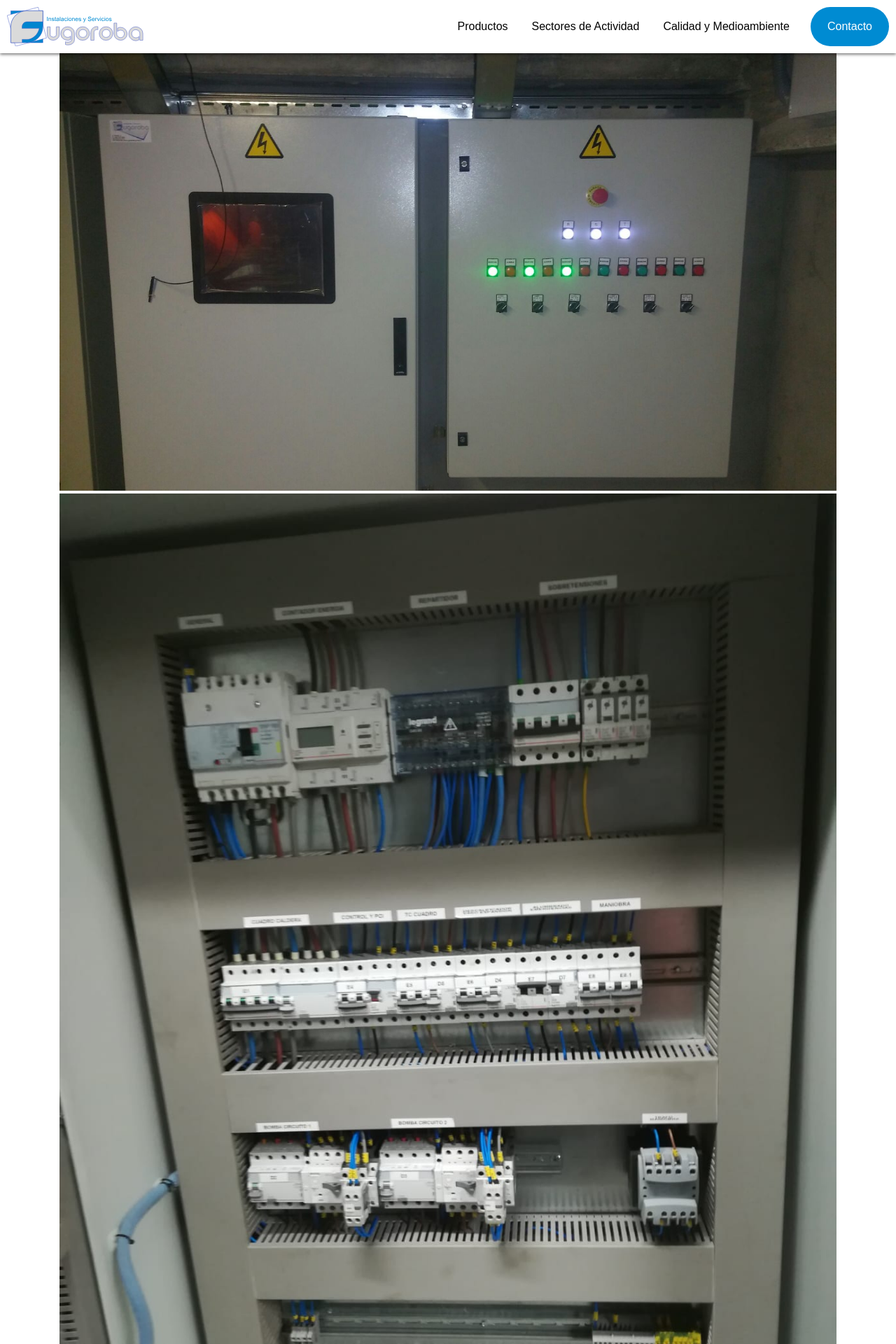
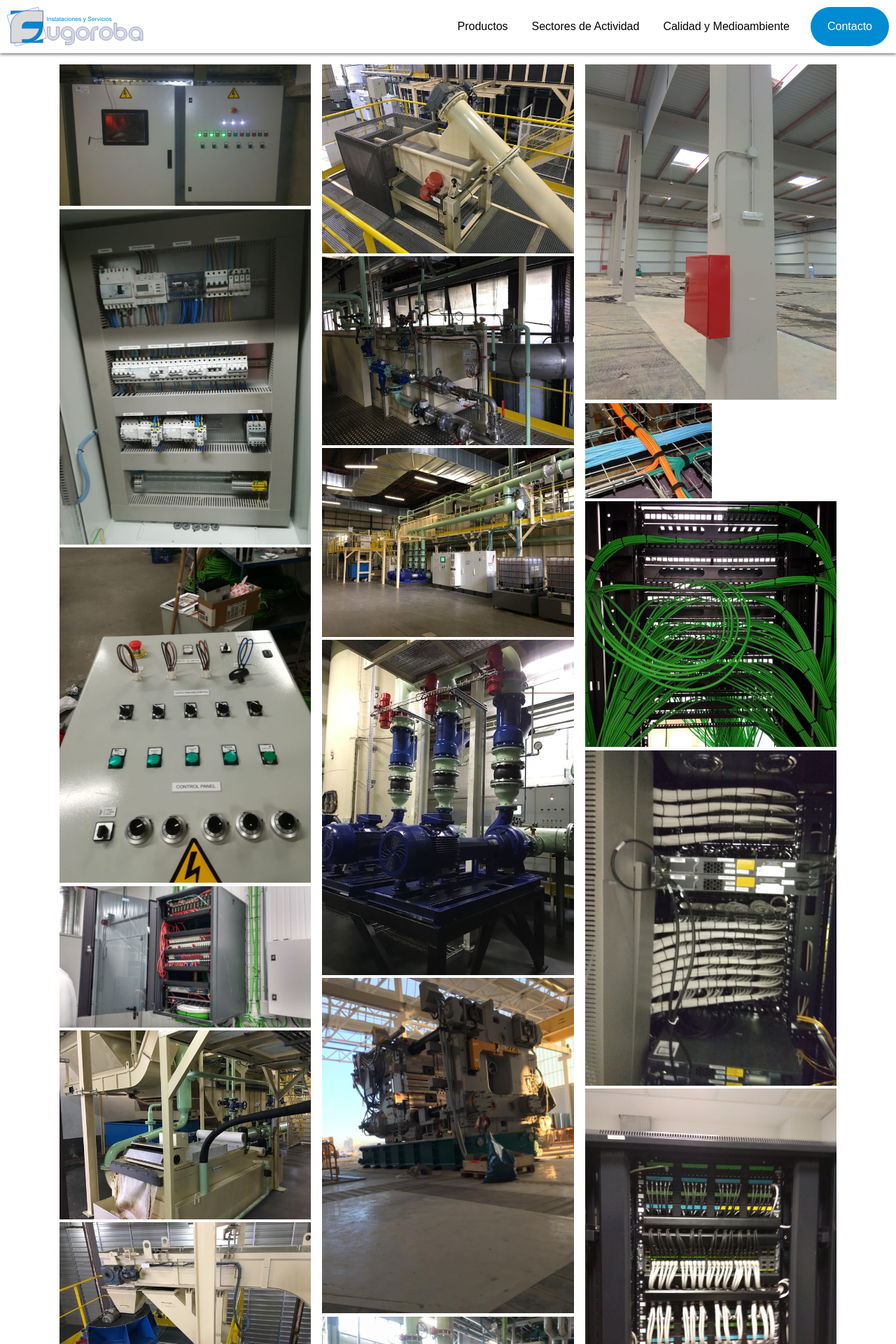
Before and after one commit to RaulLazaro/fugoroba, a Jekyll site: the page built from _pages/galeria.html, in a window 1280 px wide. Shown: the top 1920 px of the page at 70% size. Built offline with Jekyll 4.4.1, drawn with Linux system fonts in a browser that asks for light colours; comment, search, counter and statistics services are not loaded.

Commit message:
Update style.scss

```diff
--- a/assets/css/style.scss
+++ b/assets/css/style.scss
@@ -30,7 +30,6 @@ $pressed: rgba(0,0,0,0.20);
 @import "bootstrap/variables";
 @import "bootstrap/mixins";
 @import "bootstrap/forms";
-
 
 address {
   font-style: normal;
@@ -94,10 +93,23 @@ address {
   outline-offset: -2px;
 }
 
+#galeria {
+  margin: 1rem auto;
+  column-count: 1;
+}
+
+#galeria img:hover {
+  transition: .5s ease;
+  filter: opacity(70%);
+}
+
 @media (min-width: 768px) {
   .parallax {
     margin-top: -200px;
     margin-bottom: -225px;
+  }
+  #galeria {
+    column-count: 2;
   }
 }
 
@@ -105,6 +117,9 @@ address {
   .parallax {
     margin-top: -300px;
     margin-bottom: -300px;
+  }
+  #galeria {
+    column-count: 3;
   }
 }
 
```
